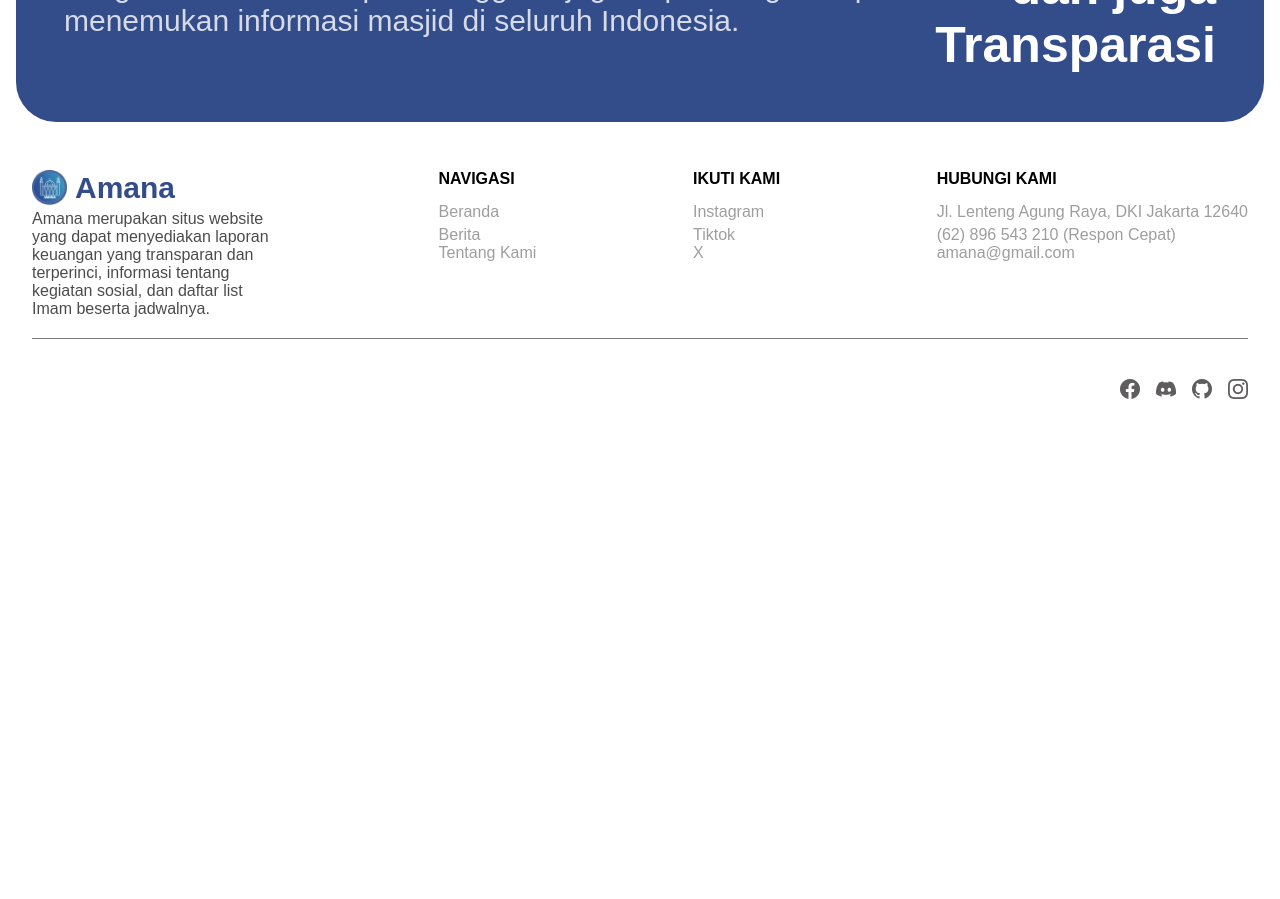
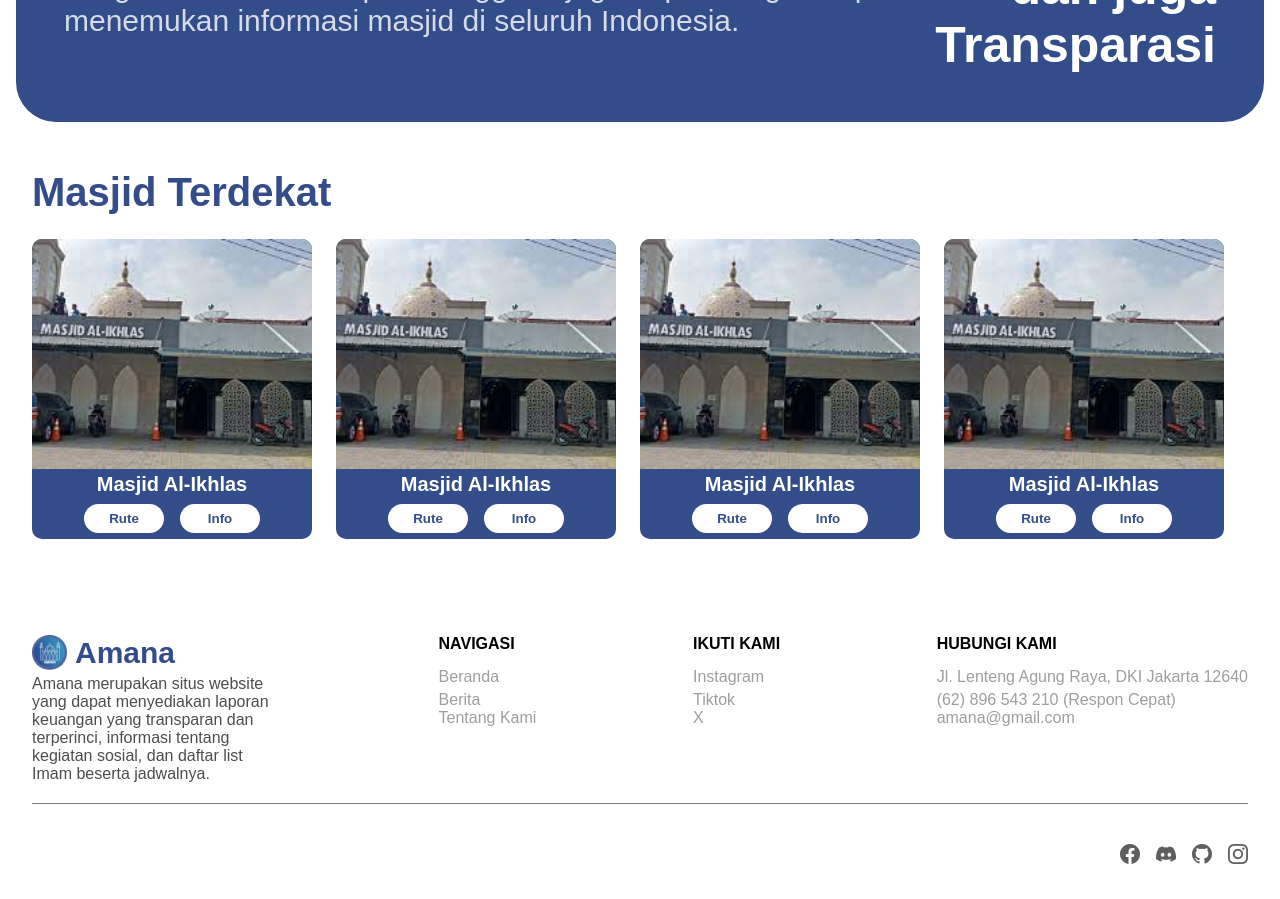
Before and after one commit to jundifatih/AmanaProject-FrontEnd, a React (Vite) app: page / in a window 1280 px wide. Shown: the part 1240-2139 px from the top of the page. Before the commit the page ends 1674 px from the top, so only its background shows below. Built offline with nearby package versions, Linux system fonts and the light colour scheme.

Commit message:
Update Bagian Masjid Terdekat

```diff
--- a/src/pages/main/landingpage/LandingPage.jsx
+++ b/src/pages/main/landingpage/LandingPage.jsx
@@ -6,7 +6,7 @@ import styles from "./LandingPage.module.css"
 
 const LandingPage = () => {
 
-  // Mapping data dummy acara masjid terdekat (kiri/atas)
+  // Mapping data props acara masjid terdekat (kiri/atas)
   const data = DataAcaraMasjid.map((item)=>{
     return(
     <AcaraMasjid
@@ -21,6 +21,7 @@ const LandingPage = () => {
     )
   })
 
+  // Mapping data props acara masjid terdekat (kanan/bawah)
   const data2 = DataAcaraMasjid.map((item)=>{
     return(
       <Acara2Masjid key= {item.acara}
@@ -32,6 +33,7 @@ const LandingPage = () => {
       />
     )
   })
+  // Filter data props acara masjid terdekat yang hanya menampilkan 4 acara (kanan/bawah)
   const Filterdata2 = data2.filter((item, index)=> index >= 1 && index <= 4 )
 
   return (
@@ -92,6 +94,62 @@ const LandingPage = () => {
           </div>
         </div>
         {/* End Billboard */}
+
+        {/* Section Masjid Terdekat */}
+        <div className={styles.TimKami}>
+          <h1 className={styles.HeadingMasjidTerdekat}>Masjid Terdekat</h1>
+          <div className={styles.section}>
+            <div className={styles.box}>
+                <img src="src/assets/ImageMasjid/Al-Ikhlas2.jpg" alt="Hustler"/>
+                <h4>Masjid Al-Ikhlas</h4>
+                <div className={styles.TombolMasjid}>
+                  <button>Rute</button>
+                  <button>Info</button>
+                </div>
+            </div>
+            <div className={styles.box}>
+                <img src="src/assets/ImageMasjid/Al-Ikhlas2.jpg" alt="Hustler"/>
+                <h4>Masjid Al-Ikhlas</h4>
+                <div className={styles.TombolMasjid}>
+                  <button>Rute</button>
+                  <button>Info</button>
+                </div>
+            </div>
+            <div className={styles.box}>
+                <img src="src/assets/ImageMasjid/Al-Ikhlas2.jpg" alt="Hustler"/>
+                <h4>Masjid Al-Ikhlas</h4>
+                <div className={styles.TombolMasjid}>
+                  <button>Rute</button>
+                  <button>Info</button>
+                </div>
+            </div>
+            <div className={styles.box}>
+                <img src="src/assets/ImageMasjid/Al-Ikhlas2.jpg" alt="Hustler"/>
+                <h4>Masjid Al-Ikhlas</h4>
+                <div className={styles.TombolMasjid}>
+                  <button>Rute</button>
+                  <button>Info</button>
+                </div>
+            </div>
+            <div className={styles.box}>
+                <img src="src/assets/ImageMasjid/Al-Ikhlas2.jpg" alt="Hustler"/>
+                <h4>Masjid Al-Ikhlas</h4>
+                <div className={styles.TombolMasjid}>
+                  <button>Rute</button>
+                  <button>Info</button>
+                </div>
+            </div>
+            <div className={styles.box}>
+                <img src="src/assets/ImageMasjid/Al-Ikhlas2.jpg" alt="Hustler"/>
+                <h4>Masjid Al-Ikhlas</h4>
+                <div className={styles.TombolMasjid}>
+                  <button>Rute</button>
+                  <button>Info</button>
+                </div>
+            </div>
+          </div>
+        </div>
+        {/* End Masjid Terdekat */}
     </div>
   )
 }
--- a/src/pages/main/landingpage/LandingPage.module.css
+++ b/src/pages/main/landingpage/LandingPage.module.css
@@ -428,3 +428,74 @@
   padding: 14px;
   text-decoration: none;
 }
+
+/* Masjid Terdekat */
+.TimKami{
+  background-color: white;
+  padding: 2rem 2rem;
+}
+.HeadingMasjidTerdekat{
+  font-size: 40px;
+  color:#334c8a;
+  text-align: start;
+  margin-bottom: 1.5rem;
+}
+.section::-webkit-scrollbar{
+  height: 4px;
+  border-radius: 10px;
+  background: transparent;
+
+}
+.section::-webkit-scrollbar-thumb{
+  background:#334c8a;
+}
+.section{
+  display: flex;
+  overflow: auto;
+  scroll-behavior: smooth;
+  gap: 1.5rem;
+  margin-bottom: 1rem;
+}
+.box{
+  margin-bottom: 1rem;
+  text-align: center;
+  width: 280px;
+  height: 300px;
+  background-color: #334c8a;
+  color: white;
+  border-radius: 10px;
+}
+.box img{
+  border: none;
+  border-top-left-radius: 10px;
+  border-top-right-radius: 10px;
+  width: 280px;
+  height: 230px;
+  object-fit: cover;
+}
+.box h4{
+  color: white;
+  font-size: 20px;
+}
+.TombolMasjid{
+  display: flex;
+  justify-content: center;
+  gap: 1rem;
+}
+.TombolMasjid button{
+  cursor: pointer;
+  width: 80px;
+  height: 29px;
+  border-radius: 15px;
+  font-weight: bold;
+  color: #334c8a;
+  margin: 0.5rem 0;
+  border: none;
+  background-color: white;
+}
+/* .box h3{
+  margin-bottom: 5px;
+}
+.box h5{
+  margin-bottom: 10px;
+} */
--- a/src/pages/main/tentangkami/TentangKami.module.css
+++ b/src/pages/main/tentangkami/TentangKami.module.css
@@ -46,7 +46,7 @@
 }
 .TimKami{
     background-color: #334c8a;
-    padding: 2rem;
+    padding: 3rem 2rem;
 }
 .HeadingTimKami{
     font-size: 40px;
```
Also changed, not shown: src/assets/ImageMasjid/Al-Ikhlas.png (added), src/assets/ImageMasjid/Al-Ikhlas2.jpg (added).
